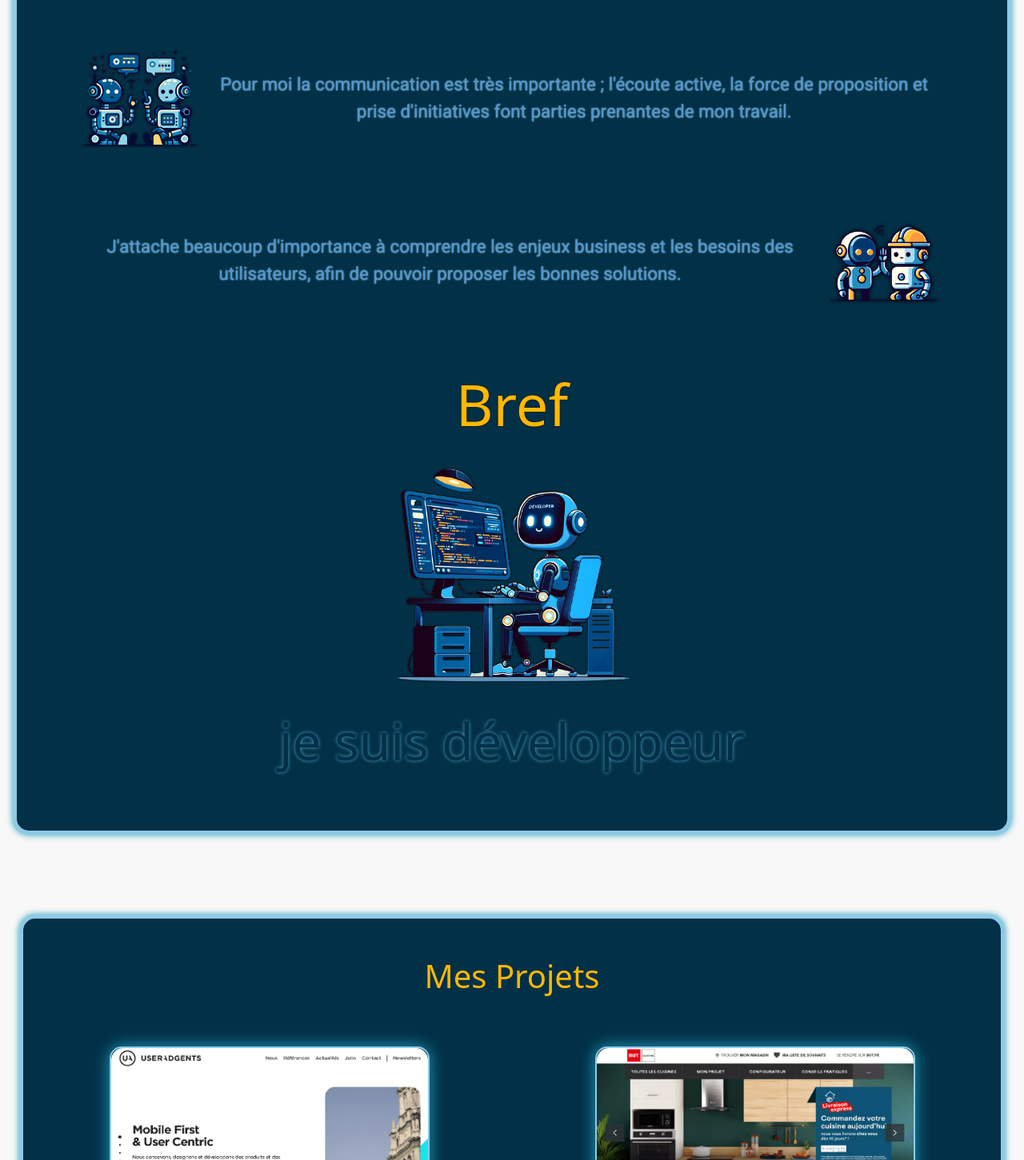
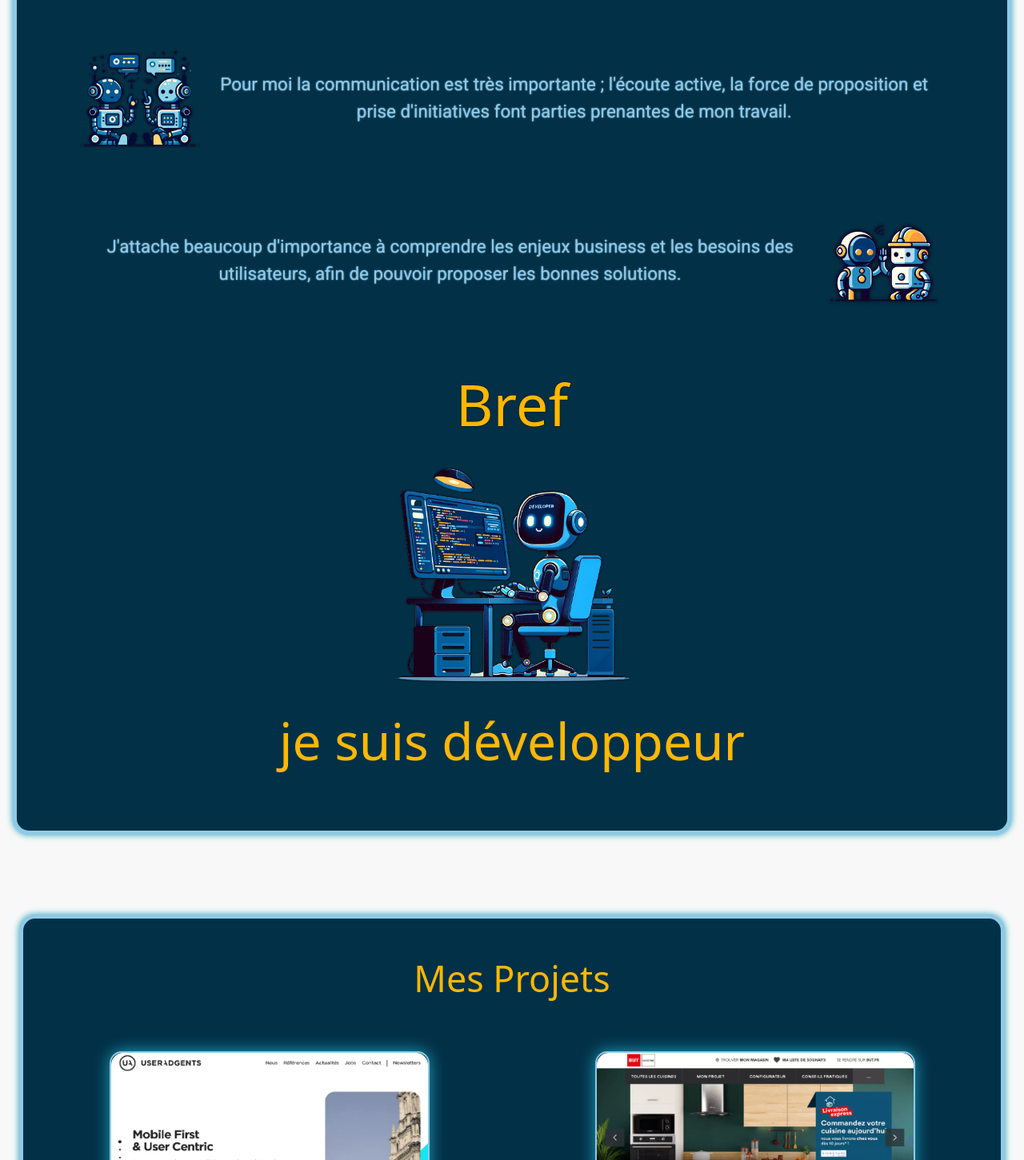
Before and after one commit to YohannHERBET/portfolio-v2, a Gatsby site: page / in a window 1280 px wide. Shown: the part 1176-2627 px from the top of the page at 80% size. Built offline with nearby package versions, Linux system fonts and the light colour scheme; Gatsby itself is replaced by a stand-in of ours.

Commit message:
size title, color text

```diff
--- a/src/components/about.scss
+++ b/src/components/about.scss
@@ -15,7 +15,7 @@
     width: 8rem;
   }
   p {
-    color: #5397c9;
+    color: #8ECAE6;
     font-size: 1.4rem;
     text-shadow: 0 0 2px #95c7ec;
     font-family: "Roboto", "sans-serif";
@@ -33,8 +33,7 @@
       text-shadow: 0 0 2px black;
     }
     span:last-of-type {
-      color: #023047;
-      text-shadow: 0 0 5px #4da1c4;
+      color: #FFB703;
     }
     .robot-end {
       filter: drop-shadow(0 0 1px black);
--- a/src/components/project.scss
+++ b/src/components/project.scss
@@ -9,6 +9,10 @@ h1 {
   border: 5px solid #8ECAE6;
   box-shadow: 0 0 9px #219EBC;
   padding: 0 1rem !important;
+
+  h1 {
+    font-size: 2.8rem;
+  }
 }
 @media screen and (min-width: 992px) {
   .container-project {
```
